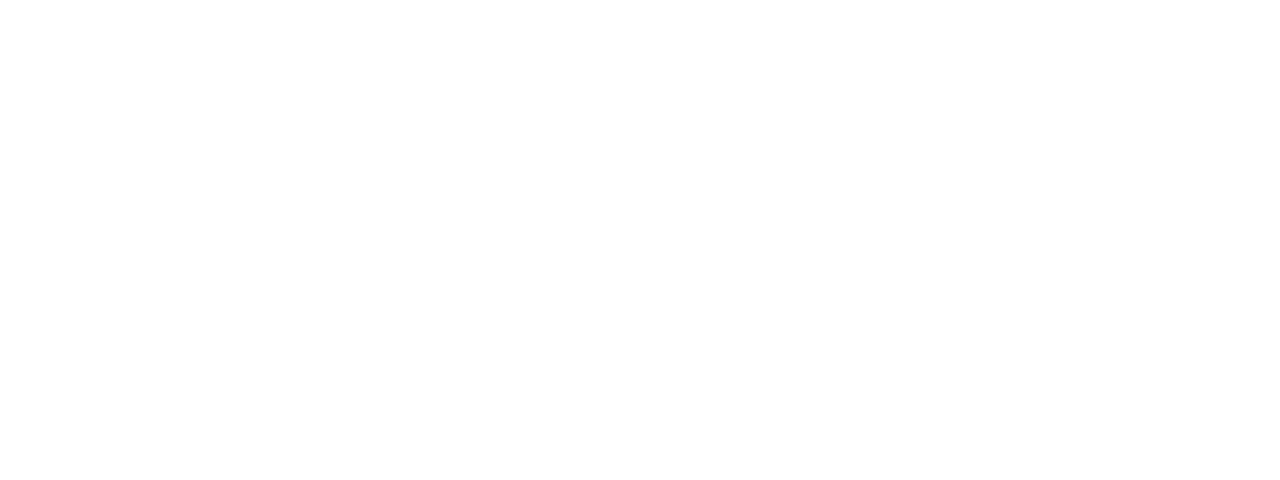
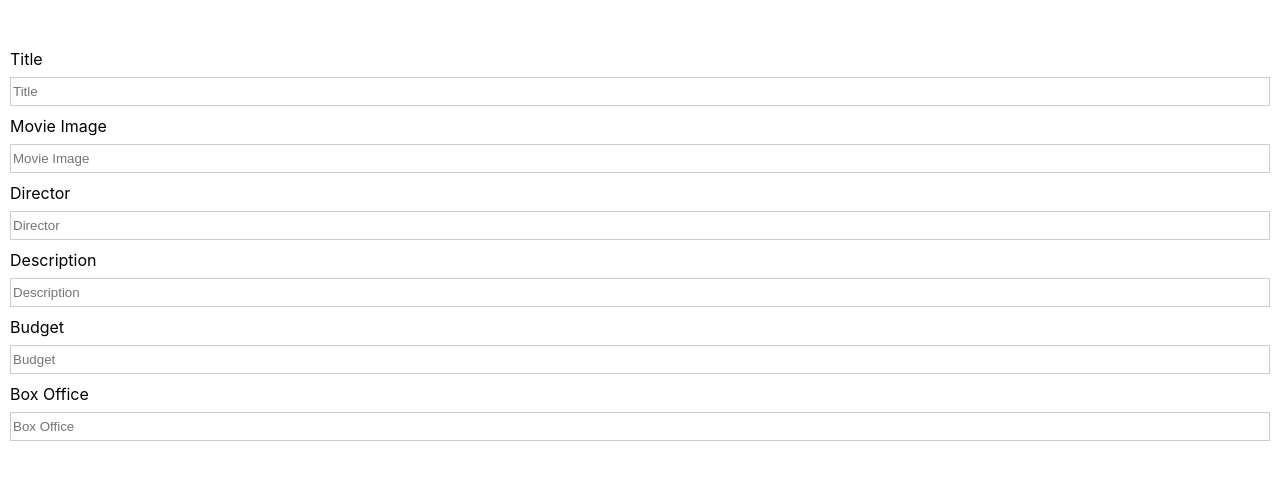
Before and after one commit to almickle/Phas3r-FrontEnd, a React (Create React App) app: page /movie_form in a window 1280 px wide. Shown: the part 202-682 px from the top of the page. Built offline with nearby package versions, Linux system fonts and the light colour scheme; no server answers.

Commit message:
add movie form route and page complete

```diff
--- a/src/App.jsx
+++ b/src/App.jsx
@@ -7,6 +7,7 @@
 import Reviews from "./components/Reviews"
 import Login from "./components/Login"
 import MovieReview from './components/MovieReview'
+import MovieForm from './components/MovieForm'
 
 import "./components/stylesheets/application.css";
 
@@ -72,6 +73,9 @@
         <Route exact path="/movies/:id/reviews">
           <MovieReview/>
         </Route>
+        <Route exact path="/movie_form">
+          <MovieForm/>
+        </Route>
       </Switch>
   </div>
 
--- /dev/null
+++ b/src/components/MovieForm.jsx
@@ -0,0 +1,34 @@
+import React from 'react'
+import '/Users/kelanhamman/Desktop/Development/code/phase-3/Phas3r-FrontEnd/src/components/stylesheets/movieform.css'
+
+function MovieForm() {
+  return (
+    <div className="form">
+    <form>
+      <div className="input-container">
+        <label> Title </label>
+        <input type="text" name="Title" placeholder = "Title" />
+      </div>
+      <div className="input-container">
+        <label> Movie Image </label>
+        <input type="text" name="image" placeholder = "Movie Image" />
+      </div>
+      <div className="input-container">
+        <label> Director </label>
+        <input type="text" name="Director" placeholder = "Director" />
+      </div><div className="input-container">
+        <label> Description </label>
+        <input type="text" name="Description" placeholder = "Description" />
+      </div><div className="input-container">
+        <label> Budget </label>
+        <input type="text" name="Budget" placeholder = "Budget" />
+      </div><div className="input-container">
+        <label> Box Office </label>
+        <input type="text" name="Box Office" placeholder = "Box Office" />
+      </div>
+    </form>
+  </div>
+  )
+}
+
+export default MovieForm
--- a/src/components/Movies.jsx
+++ b/src/components/Movies.jsx
@@ -1,10 +1,19 @@
 import MovieCard from "./MovieCard"
+import { useHistory } from "react-router-dom"
 import "./stylesheets/movies.css"
 
 
 function Movies({movieData}) {
 
-  console.log(movieData)
+  let history = useHistory()
+
+function handleAddMovieClick(){
+history.push('/movie_form')
+}
+
+function handleAddReviewClick(){
+  console.log('test 2')
+}
 
   const movieElements = movieData.map(movie => {
     return (
@@ -14,7 +23,10 @@
 
   return (
     <div id='content-div'>
-      <span id="button-banner"></span>
+      <span id="button-banner">
+        <button onClick = {handleAddMovieClick}> Add a Movie </button>
+        <button onClick = {handleAddReviewClick}> Add a Review </button>
+      </span>
       {movieElements}
     </div>
   )
--- /dev/null
+++ b/src/components/stylesheets/movieform.css
@@ -0,0 +1,5 @@
+#movie-form-div {
+    background-color: aqua;
+    width: 400px;
+    height: 400px;
+}
```
